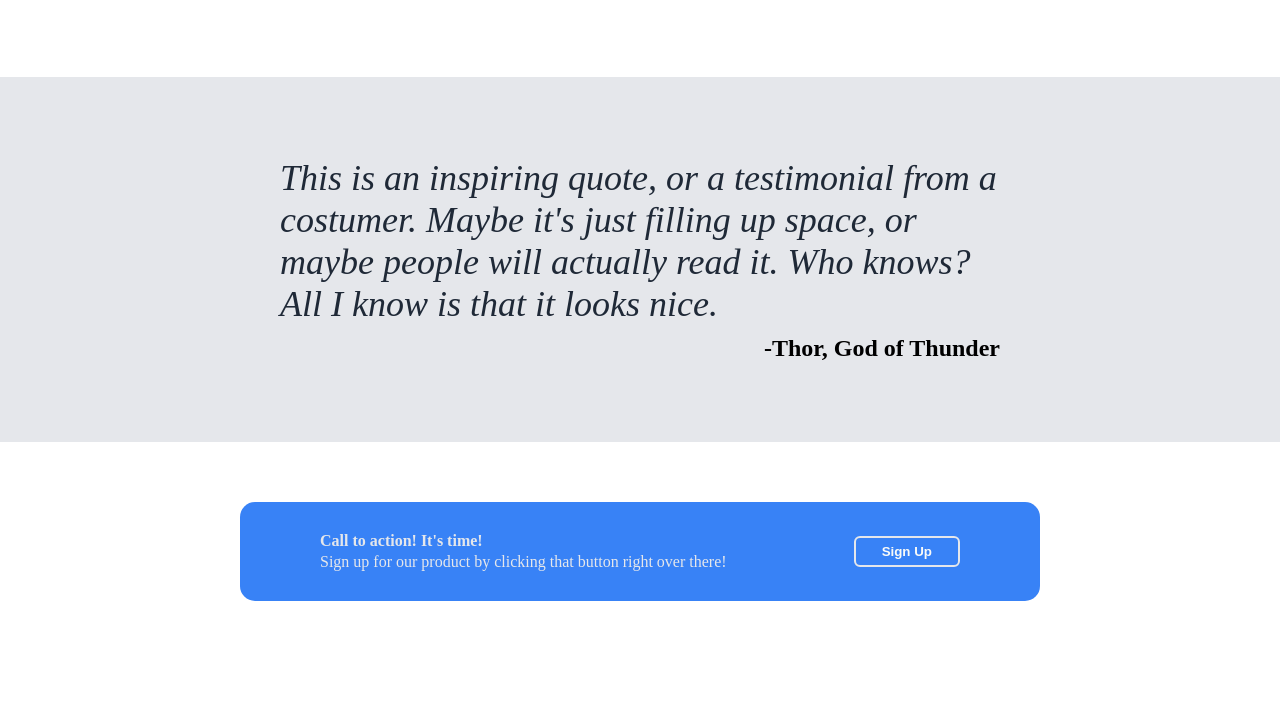
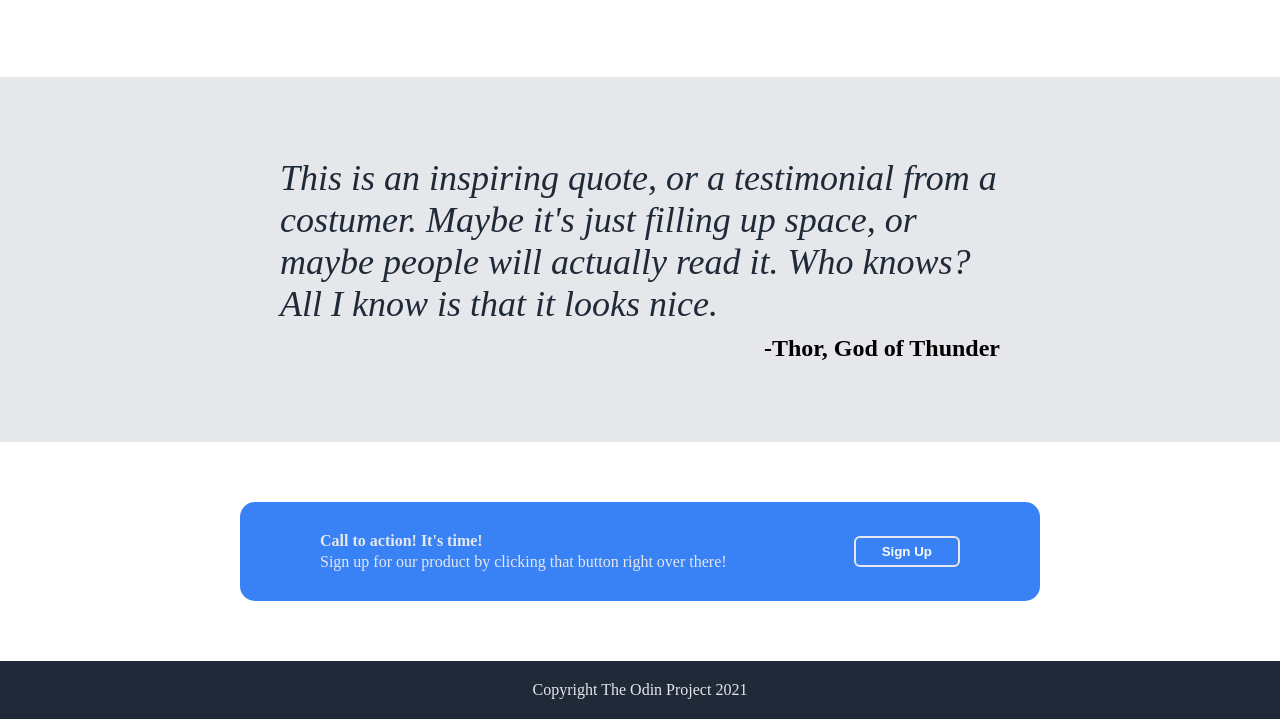
Before and after one commit to Shanpey/landing-pag-top, a plain HTML site: page index.html in a window 1280 px wide. Shown: the part 748-1467 px from the top of the page. Before the commit the page ends 1409 px from the top, so only its background shows below. Drawn offline with Linux system fonts and the light colour scheme.

Commit message:
Finish footer html and css

```diff
--- a/index.html
+++ b/index.html
@@ -86,7 +86,7 @@
     </main>
 
     <footer>
-
+        <p>Copyright The Odin Project 2021</p>
     </footer>
 
 </body>
--- a/style.css
+++ b/style.css
@@ -154,3 +154,12 @@ main h2 {
 .button-action {
     border:#e5e7eb solid 2px;
 }
+
+footer {
+    display: flex;
+    justify-content: center;
+    align-items: center;
+    background-color: #1F2937;
+    color: #e5e7eb;
+    padding: 20px;
+}
```
